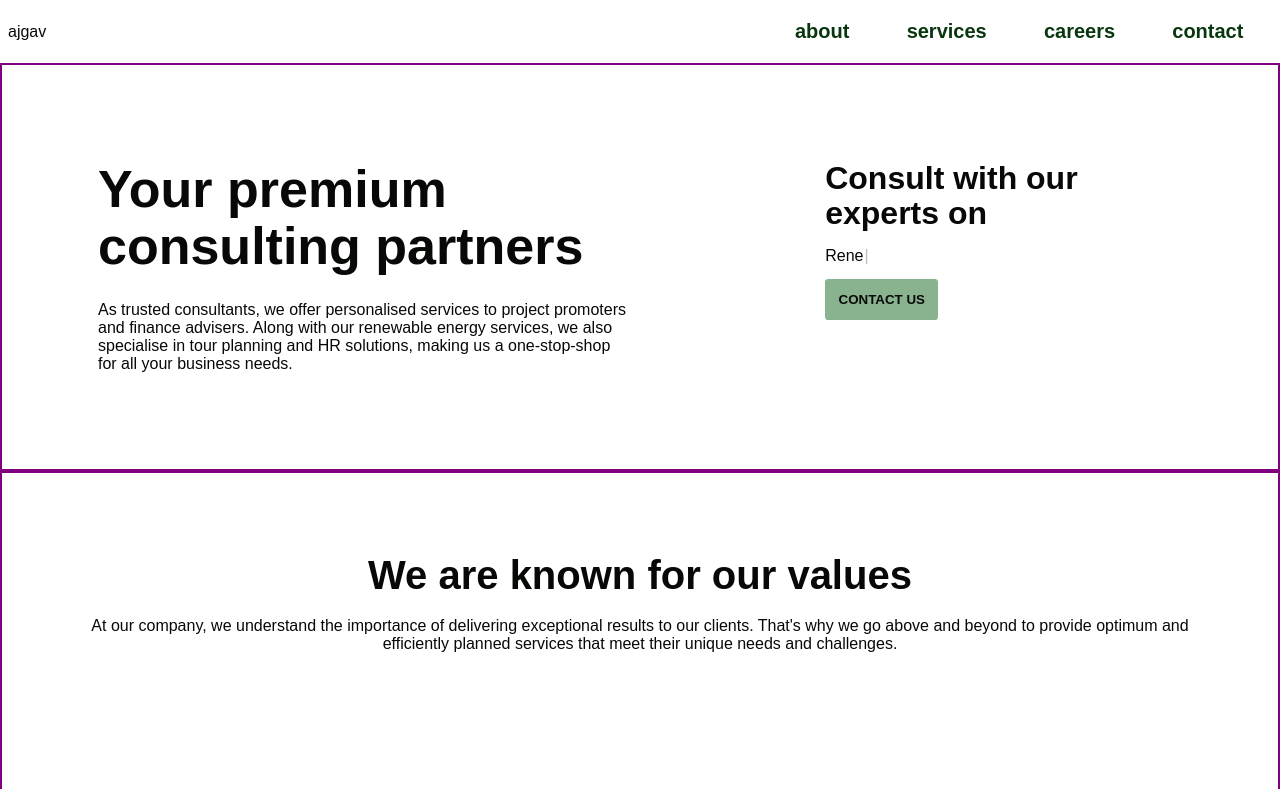
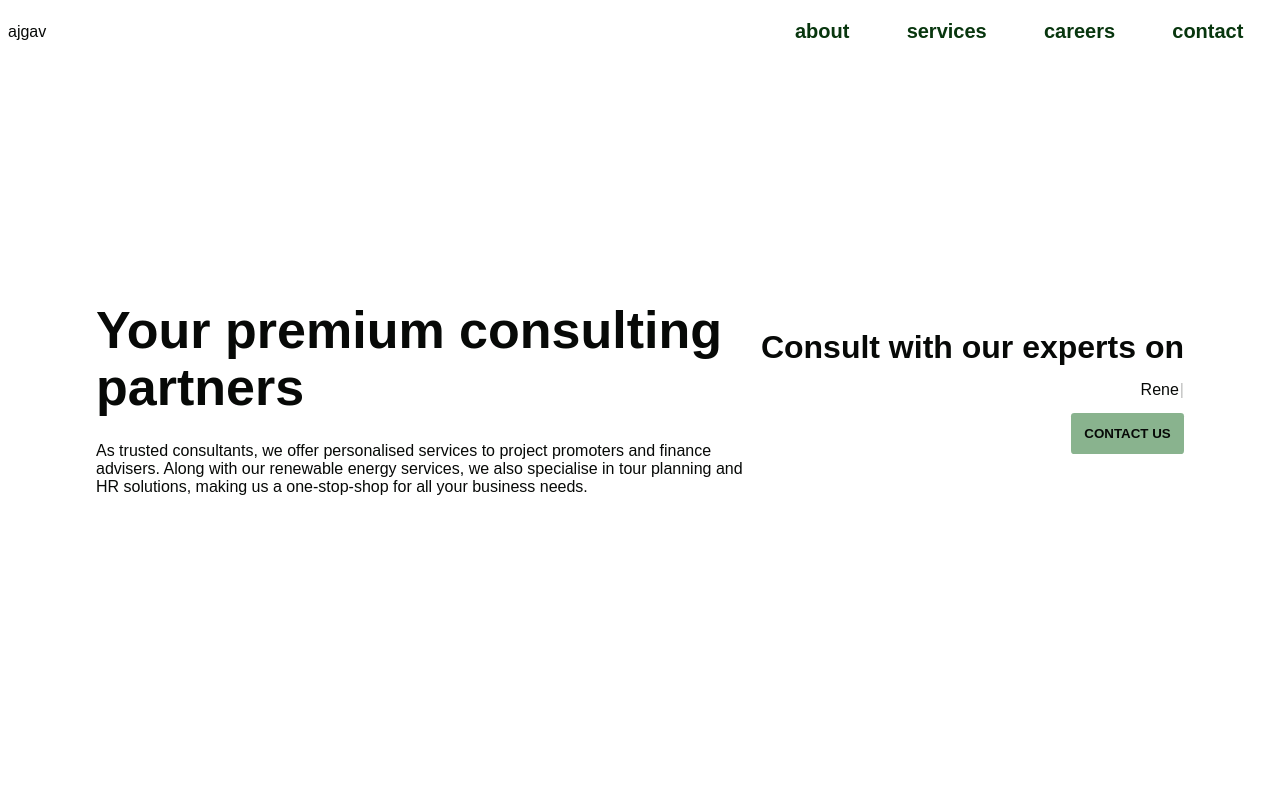
Before and after one commit to odus-ex/react-spa, a React app: page / in a window 1280 px wide. Shown: the top 789 px of the page. Built offline with nearby package versions, Linux system fonts and the light colour scheme.

Commit message:
Fixed container in welcome section

```diff
--- a/src/App.js
+++ b/src/App.js
@@ -14,15 +14,15 @@ const App = () => {
   return (
     <>
       <Navbar />
-      <div className="container">
-        <WelcomeView />
-      </div>
-      <div className="container">
-        <ValuesView />
-      </div>
-      <div className="container">
-        <ServicesView />
-      </div>
+      {/* <div className="container"> */}
+      <WelcomeView />
+      {/* </div> */}
+      {/* <div className="container"> */}
+      <ValuesView />
+      {/* </div> */}
+      {/* <div className="container"> */}
+      <ServicesView />
+      {/* </div> */}
 
       <Footer />
     </>
--- a/src/views/welcome/index.js
+++ b/src/views/welcome/index.js
@@ -7,7 +7,7 @@ import TypewriterComponent from "typewriter-effect";
 
 function WelcomeView() {
   return (
-    <>
+    <div className="welcome__view">
       <section className="welcome__view__main">
         <h1>Your premium consulting partners</h1>
         <p>
@@ -37,7 +37,7 @@ function WelcomeView() {
           clickHandler={() => console.log("CTA")}
         />
       </aside>
-    </>
+    </div>
   );
 }
 
--- a/src/views/welcome/welcomeView.scss
+++ b/src/views/welcome/welcomeView.scss
@@ -1,20 +1,36 @@
 @import "../../scss/breakpoints";
+
+.welcome__view {
+  display: flex;
+  flex-direction: column;
+  justify-content: space-around;
+  align-items: center;
+  min-height: 60vh;
+  padding: 2em;
+
+  @include breakpoint(medium) {
+    padding: 3em;
+  }
+
+  @include breakpoint(large) {
+    flex-direction: row;
+    justify-content: space-between;
+    padding: 6em;
+  }
+}
 
 .welcome__view__main {
   display: flex;
   flex-direction: column;
   text-align: center;
-  //   border: 2px solid red;
-  padding: 2em;
-
-  @include breakpoint(medium) {
-    padding: 5em;
-  }
 
   @include breakpoint(large) {
     width: 60%;
     text-align: left;
-    padding: 6em;
+  }
+
+  @include breakpoint(xlarge) {
+    width: 40%;
   }
 }
 
@@ -23,17 +39,10 @@
   flex-direction: column;
   text-align: center;
   align-items: center;
-  //   border: 2px solid blue;
-  padding: 2em;
-
-  @include breakpoint(medium) {
-    padding: 0 5em 5em 5em;
-  }
 
   @include breakpoint(large) {
     width: 40%;
-    text-align: left;
-    align-items: flex-start;
-    padding: 6em;
+    text-align: right;
+    align-items: flex-end;
   }
 }
```
